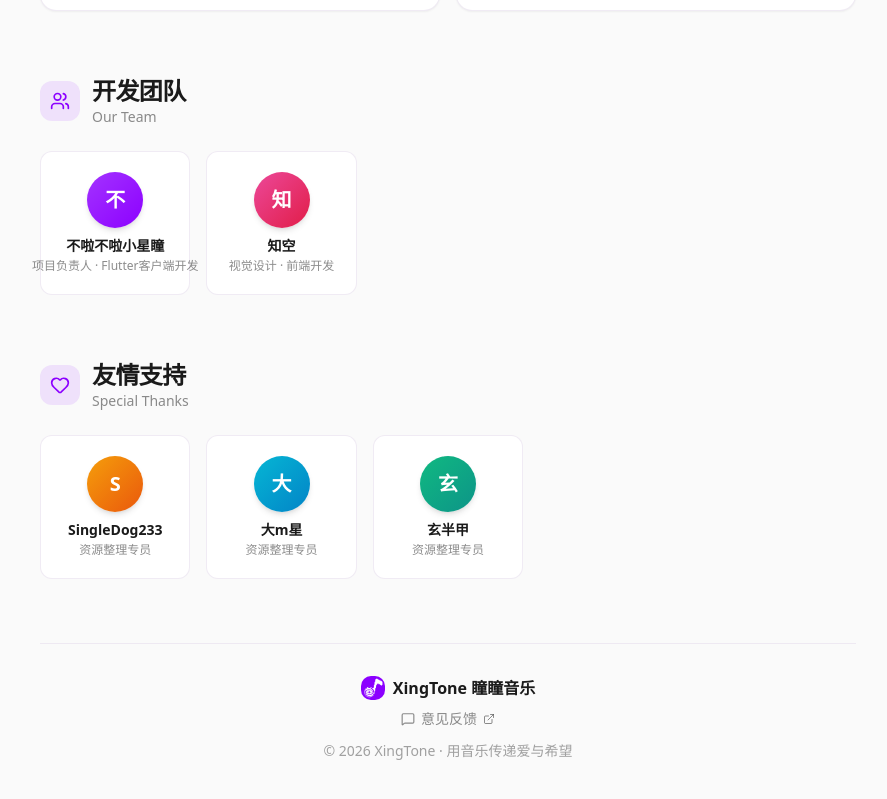
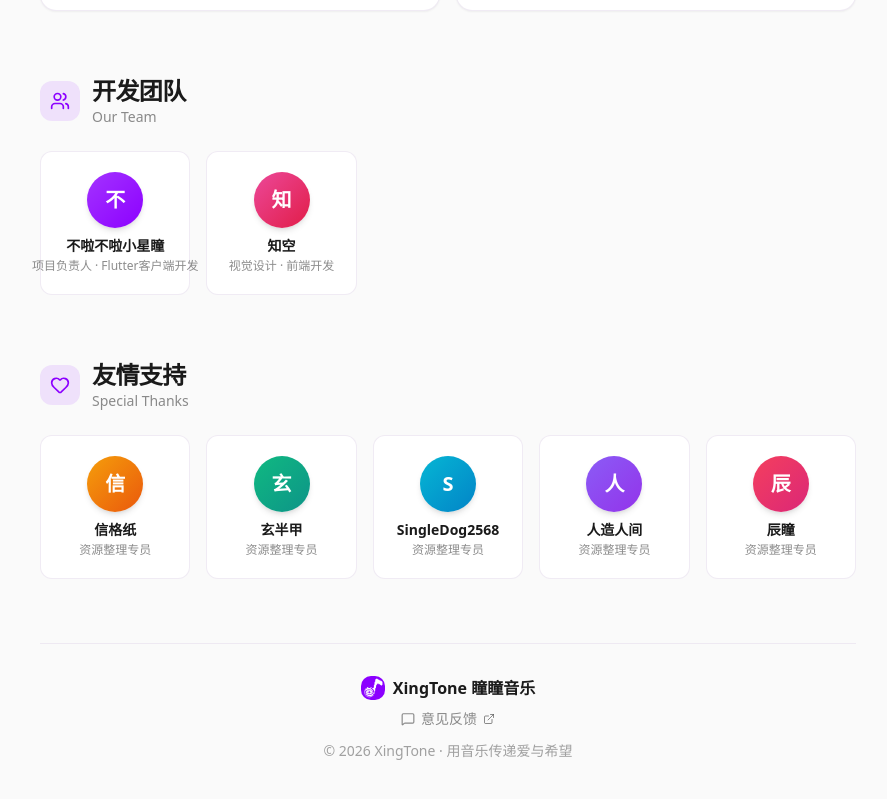
Before and after one commit to kiriharachikuu/music-web, a Next.js app: page /about in a window 1280 px wide. Shown: the part 7012-7811 px from the top of the page, without its empty margins (320-1207 px from the left). Built offline with nearby package versions, Linux system fonts and the light colour scheme; no server answers.

Commit message:
Update page.tsx

```diff
--- a/app/about/page.tsx
+++ b/app/about/page.tsx
@@ -122,19 +122,29 @@ const devTeamMembers = [
  */
 const supportMembers = [
   {
-    name: "SingleDog233",
+    name: "信格纸",
     role: "资源整理专员",
     avatarColor: "from-amber-500 to-orange-600",
-  },
-  {
-    name: "大m星",
-    role: "资源整理专员",
-    avatarColor: "from-cyan-500 to-sky-600",
   },
   {
     name: "玄半甲",
     role: "资源整理专员",
     avatarColor: "from-emerald-500 to-teal-600",
+  },
+  {
+    name: "SingleDog2568",
+    role: "资源整理专员",
+    avatarColor: "from-cyan-500 to-sky-600",
+  },
+  {
+    name: "人造人间",
+    role: "资源整理专员",
+    avatarColor: "from-violet-500 to-purple-600",
+  },
+  {
+    name: "辰瞳",
+    role: "资源整理专员",
+    avatarColor: "from-rose-500 to-pink-600",
   },
 ];
 
```
